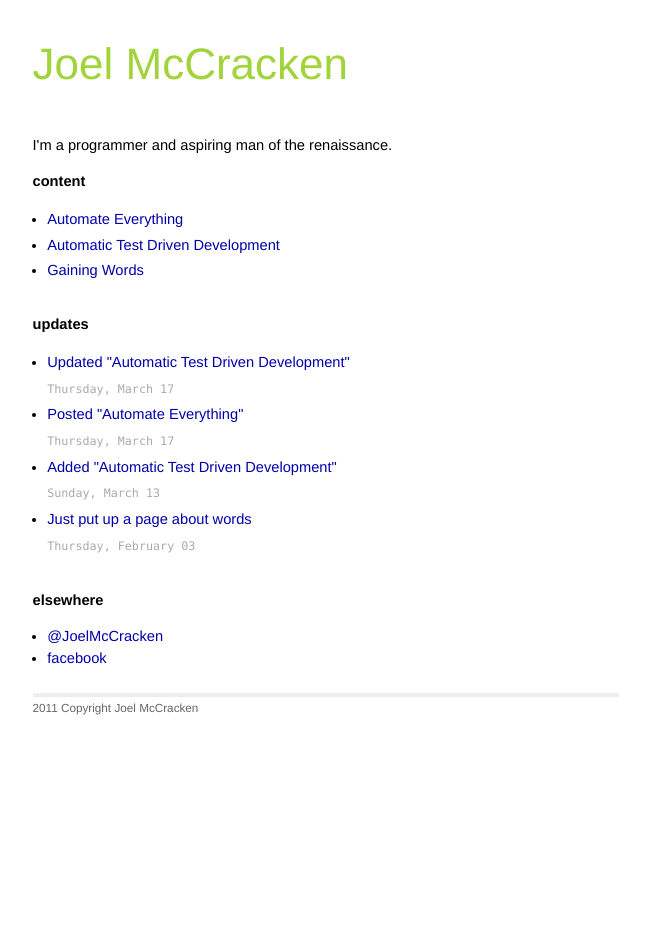
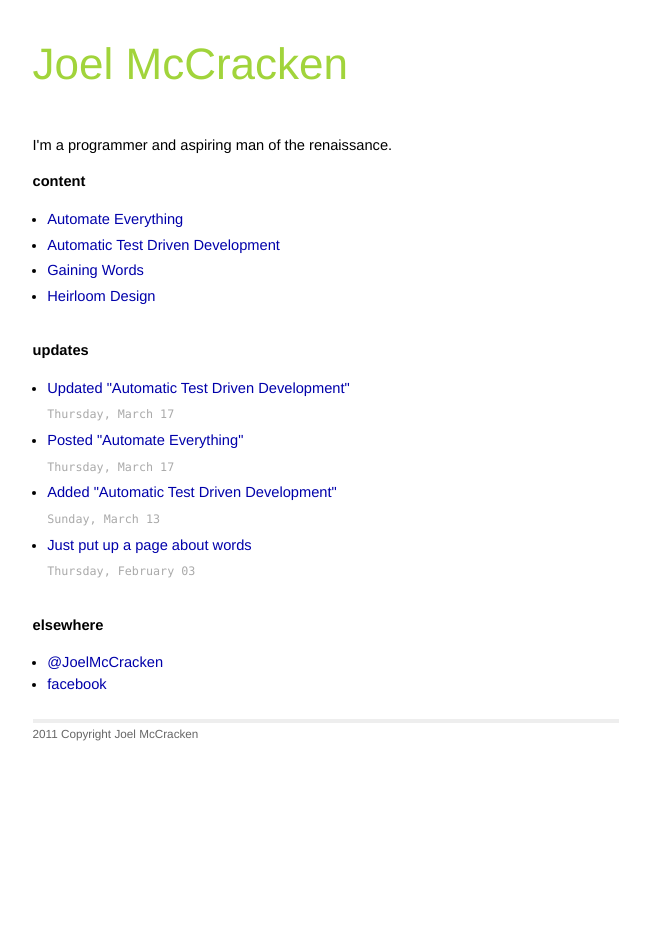
Before and after one commit to joelmccracken/joelmccracken.github.com, a Jekyll site: the page built from index.html, in a window 1280 px wide. Shown: the whole page, without its empty margins (314-964 px from the left). Built offline with Jekyll 4.4.1, drawn with Linux system fonts in a browser that asks for light colours; Markdown is read by kramdown in place of the engine named in the settings.

Commit message:
added page for heirloom design

```diff
--- a/index.html
+++ b/index.html
@@ -22,6 +22,9 @@ title: Joel McCracken
     <li>
       <a href="/content/gaining-words.html">Gaining Words</a>
     </li>
+    <li>
+      <a href="/content/heirloom-design.html">Heirloom Design</a>
+    </li>
   </ul>
 
   <h1>updates</h1>
```
